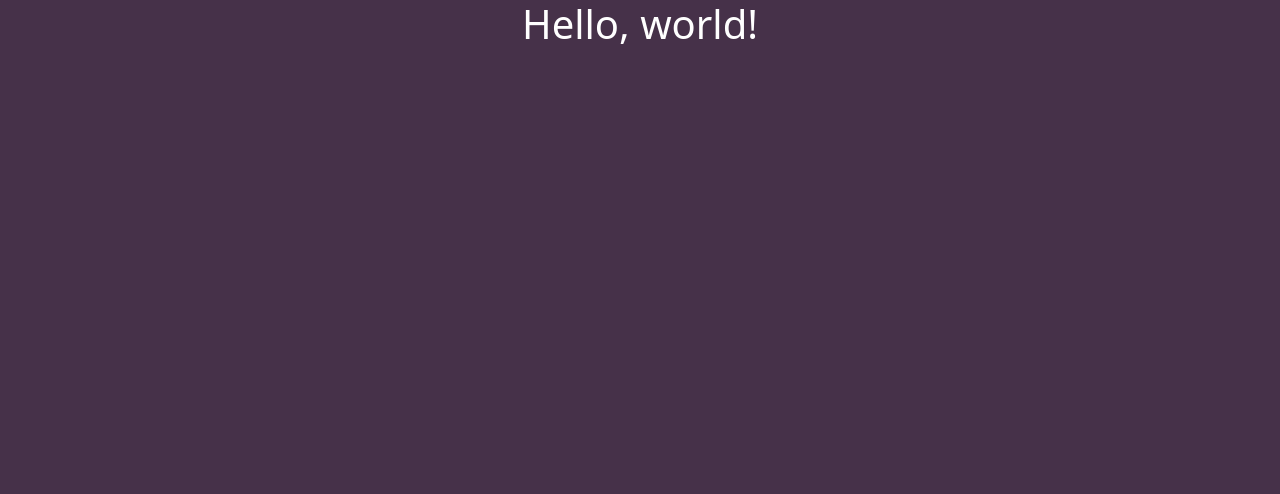
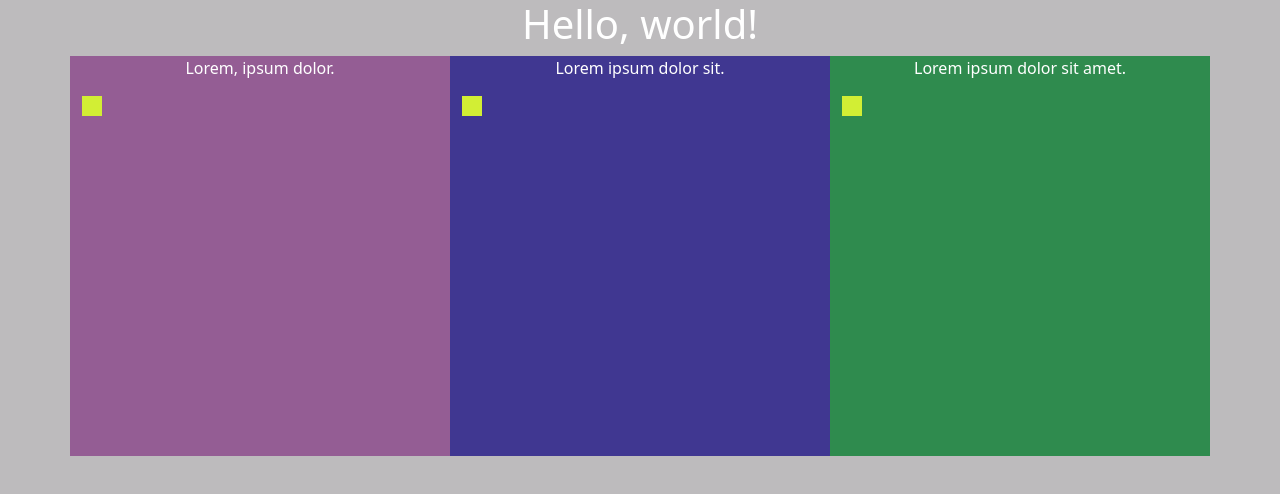
Before and after one commit to m8d3v/git-test, a plain HTML site: page index.html in a window 1280 px wide. Drawn offline with Linux system fonts and the light colour scheme.

Commit message:
add three column with text and boxes

```diff
--- a/css/style.css
+++ b/css/style.css
@@ -1,9 +1,33 @@
 body {
     width: 100%;
     height: 100%;
-    background-color: rgb(70, 49, 73);
+    background-color: rgb(189, 187, 189);
+    color: white;
 }
 h1 {
     text-align: center;
     color: white;
 }
+p {
+    text-align: center;
+}
+
+.first {
+    background-color: rgb(148, 93, 148);
+    order: 1;
+}
+.second {
+    background-color: rgb(64, 55, 145);
+    order: 2;
+}
+
+.thirst {
+    background-color: rgb(47, 139, 78);
+    order: 3;
+}
+
+.box {
+    width: 20px;
+    height: 20px;
+    background-color:  rgb(210, 238, 52);
+}
--- a/index.html
+++ b/index.html
@@ -11,7 +11,13 @@
   <body>
 
     <h1>Hello, world!</h1>
-
+    <div class="container">
+      <div class="row" style="min-height: 50vh;">
+        <div class="col-md-4 first position-relative"><p>Lorem, ipsum dolor.</p><div class="box"></div></div>
+        <div class="col-md-4 second position-relative"><p>Lorem ipsum dolor sit.</p><div class="box"></div></div>
+        <div class="col-md-4 thirst position-relative"><p>Lorem ipsum dolor sit amet.</p><div class="box"></div></div>
+      </div>
+    </div>
 
     <script src="js/jquery-3.6.3.min.js"></script>
     <script src="js/bootstrap.bundle.min.js"></script>
```
